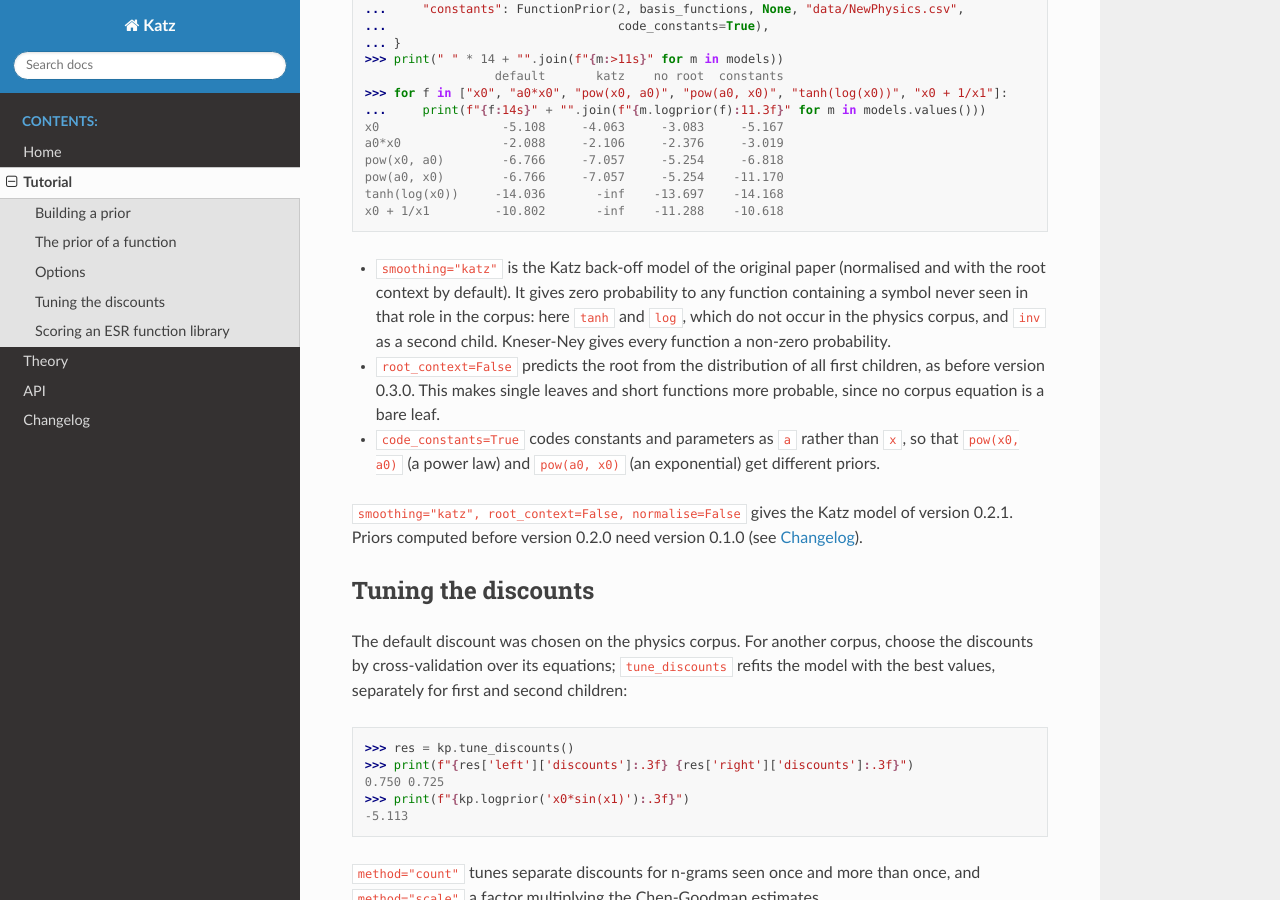
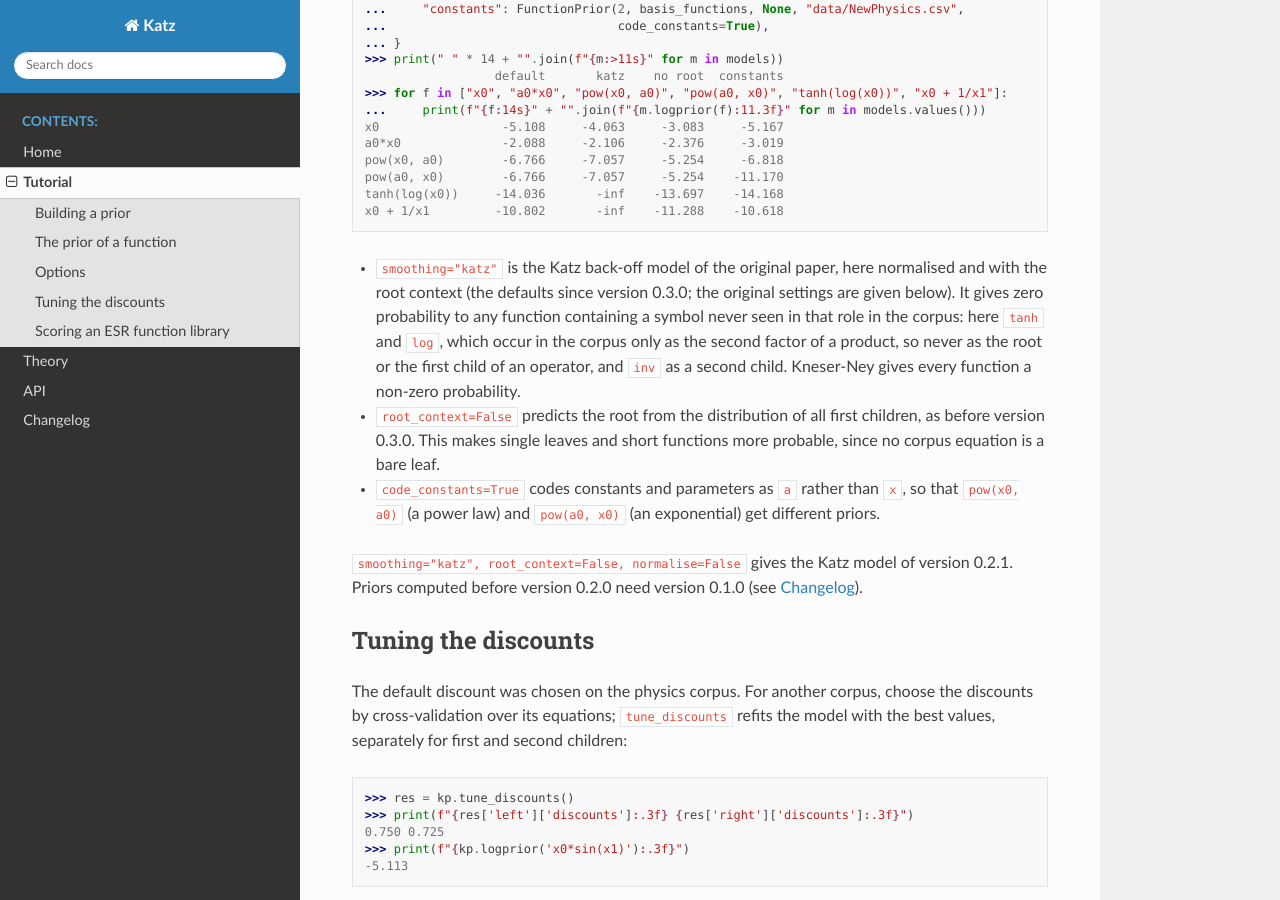
Before and after one commit to DeaglanBartlett/katz, a Sphinx documentation site: the page built from docs/source/tutorial.rst, in a window 1280 px wide and 900 px high, scrolled down 2025 px. Built offline with Sphinx 7.4.7 and the Read the Docs theme 3.1.0, drawn with Linux system fonts in a browser that asks for light colours; the version number could not be read and is left out.

Commit message:
Fix tutorial doctests on a clean build
autodoc imports katz.esr_prior with esr and mpi4py mocked, and the
module kept the mock comm, so on a clean build the ESR part of the
tutorial failed (7 of 34); doctest_global_setup now reloads it with
the real packages. The unit-test workflow runs the doctests.

Tutorial: tanh and log do occur in the physics corpus, but only as the
second factor of a product, which is why Katz gives tanh(log(x0)) zero
probability; and the Katz bullet now says the normalised, root-context
model is the default since 0.3.0, not the original paper's.

```diff
--- a/docs/source/conf.py
+++ b/docs/source/conf.py
@@ -33,6 +33,12 @@ try:
     have_esr = True
 except ImportError:
     have_esr = False
+if have_esr:
+    # autodoc imports katz.esr_prior with esr and mpi4py mocked (autodoc_mock_imports), and
+    # the module keeps the mocks, so import it again with the real packages
+    import importlib
+    import katz.esr_prior
+    importlib.reload(katz.esr_prior)
 """
 # The classes are documented in their __init__ docstrings, so show these with the class
 autoclass_content = "both"
--- a/docs/source/tutorial.rst
+++ b/docs/source/tutorial.rst
@@ -117,11 +117,12 @@ Passing ``None`` as the input file reads the standardised corpus written above:
    tanh(log(x0))     -14.036       -inf    -13.697    -14.168
    x0 + 1/x1         -10.802       -inf    -11.288    -10.618
 
-* ``smoothing="katz"`` is the Katz back-off model of the original paper (normalised and
-  with the root context by default). It gives zero probability to any function containing a
-  symbol never seen in that role in the corpus: here ``tanh`` and ``log``, which do not occur
-  in the physics corpus, and ``inv`` as a second child. Kneser-Ney gives every function a
-  non-zero probability.
+* ``smoothing="katz"`` is the Katz back-off model of the original paper, here normalised
+  and with the root context (the defaults since version 0.3.0; the original settings are
+  given below). It gives zero probability to any function containing a symbol never seen in
+  that role in the corpus: here ``tanh`` and ``log``, which occur in the corpus only as the
+  second factor of a product, so never as the root or the first child of an operator, and
+  ``inv`` as a second child. Kneser-Ney gives every function a non-zero probability.
 * ``root_context=False`` predicts the root from the distribution of all first children, as
   before version 0.3.0. This makes single leaves and short functions more probable, since
   no corpus equation is a bare leaf.
```
Also changed, not shown: 1 other file.
